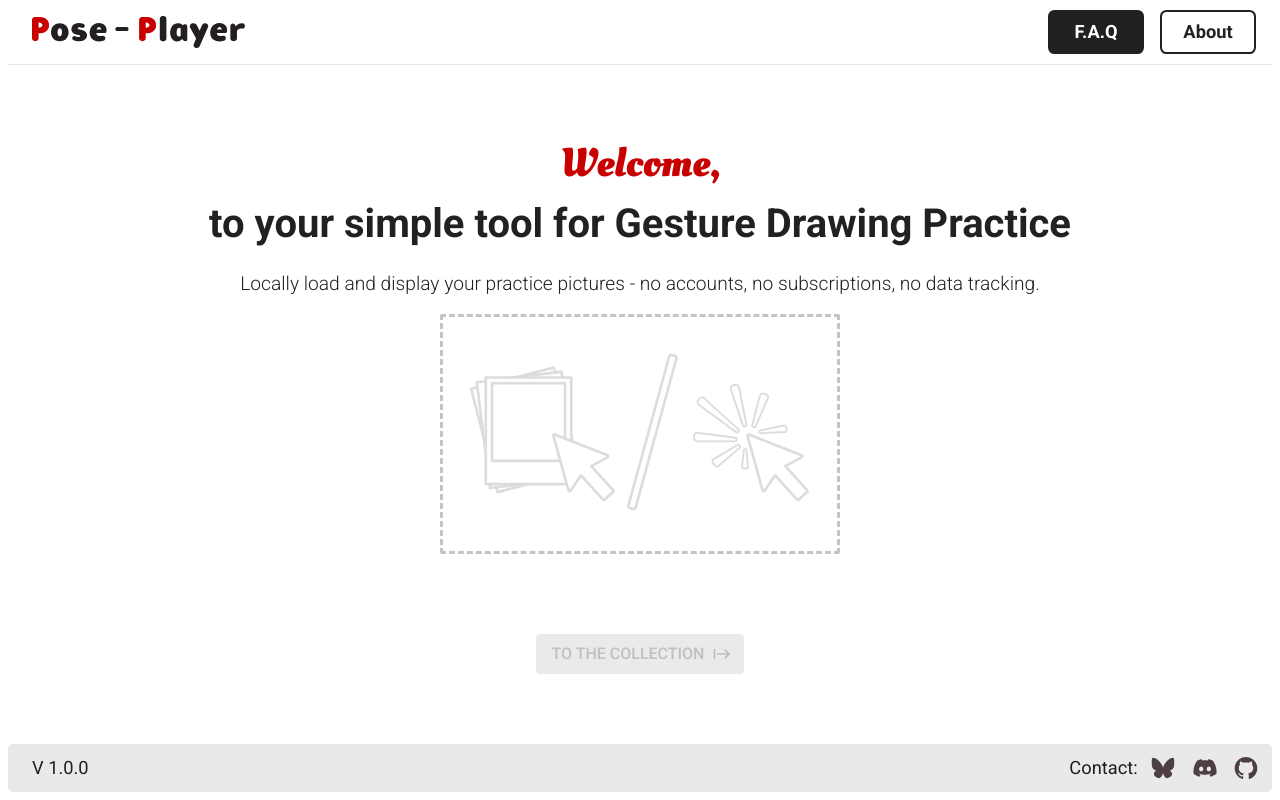
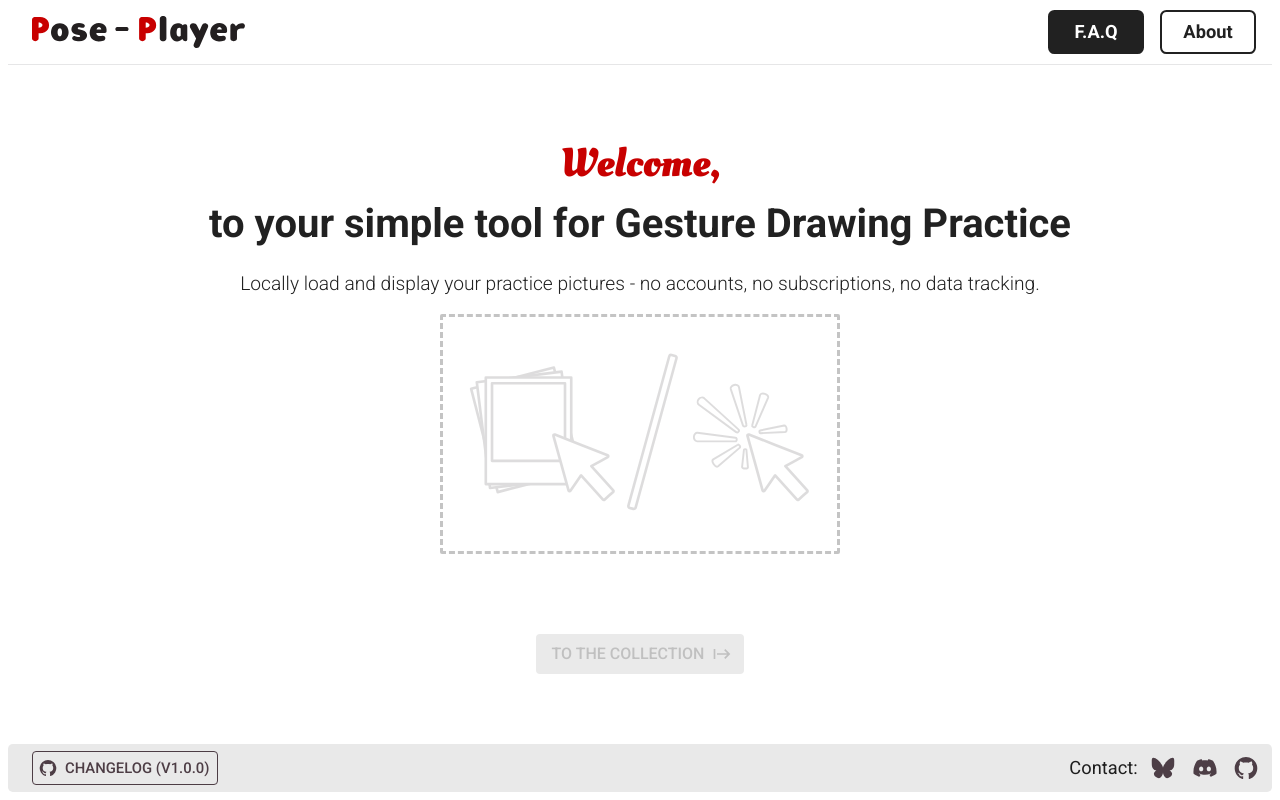
Before and after one commit to Andrefe91/project_poseSketch, a React (Vite) app: page / in a window 1280 px wide. Built offline with nearby package versions, Linux system fonts and the light colour scheme; a web font is replaced by a local one.

Commit message:
NPM audir and Footbar changelog button

```diff
--- a/package.json
+++ b/package.json
@@ -28,12 +28,12 @@
     "@eslint/js": "^9.15.0",
     "@types/react": "^18.3.10",
     "@types/react-dom": "^18.3.0",
-    "@vitejs/plugin-react": "^4.3.2",
+    "@vitejs/plugin-react": "^1.3.2",
     "eslint": "^9.15.0",
     "eslint-plugin-react": "^7.37.2",
     "eslint-plugin-react-hooks": "^5.1.0-rc.0",
     "eslint-plugin-react-refresh": "^0.4.12",
     "globals": "^15.12.0",
-    "vite": "^5.4.8"
+    "vite": "^6.1.1"
   }
 }
--- a/src/Components/FootBar/FootBar.jsx
+++ b/src/Components/FootBar/FootBar.jsx
@@ -1,18 +1,41 @@
 //Modules
 import React from "react";
+import { Button } from "@mui/material";
+import useMediaQuery from '@mui/material/useMediaQuery';
 //Css
 import "./footbar.css";
 //Icons
 import BlueSkyIcon from "../../assets/icons/BlueSky_Icon.svg";
 import Discord_Icon from "../../assets/icons/Discord_Icon.svg";
 import Github_Icon from "../../assets/icons/Github_Icon.svg";
+import GitHubIcon from "@mui/icons-material/GitHub";
 
 function FootBar() {
+	const matchesSize = useMediaQuery('(width > 520px)');
+
 	return (
 		<>
 			<footer className="footbar">
 				<div className="footbarText">
-					<p>V 1.0.0</p>
+					<Button
+						variant="outlined"
+						size="small"
+						sx={{
+							p: "0.2rem 0.5rem 0.2rem 0.5rem",
+							color: "#4d3d45",
+							borderColor: "#4d3d45",
+							"&:hover": {
+								borderColor: "#c80000",
+								backgroundColor: "#c80000",
+								color: "#ffffff",
+								boxShadow: "rgba(0, 0, 0, 0.15) 1.95px 1.95px 2.6px",
+							},
+						}}
+						startIcon={<GitHubIcon />}
+						href="https://github.com/Andrefe91/project_poseSketch/blob/main/CHANGELOG.md"
+					>
+						{matchesSize && "Changelog"} (V1.0.0)
+					</Button>
 				</div>
 
 				<div className="contact">
```
Also changed, not shown: 1 other file (tests, documents, lock files or other folders).
